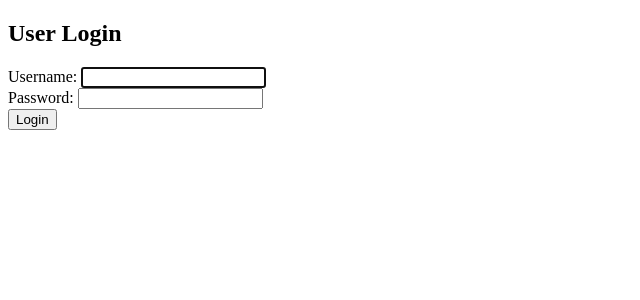
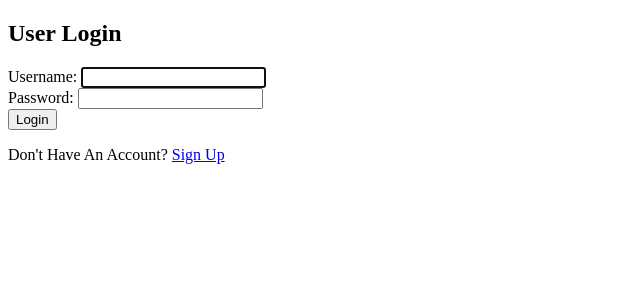
Before and after one commit to ariyaltharun/hackathon-connect, a Django app: page /users/login/ in a window 1280 px wide. Shown: the part 26-326 px from the top of the page, without its empty margins (0-640 px from the left). Run offline with Django 5.2, Linux system fonts and the light colour scheme.

Commit message:
create a way to register new
* In login page, if user doesn't have account yet, show a way to
  register for new account

```diff
--- a/users/templates/users/login.html
+++ b/users/templates/users/login.html
@@ -7,4 +7,5 @@
         {{ form }}
         <button type="submit">Login</button>
     </form>
+    <p>Don't Have An Account? <a href="{% url 'register' %}">Sign Up</a></p>
 {% endblock  %}
```
